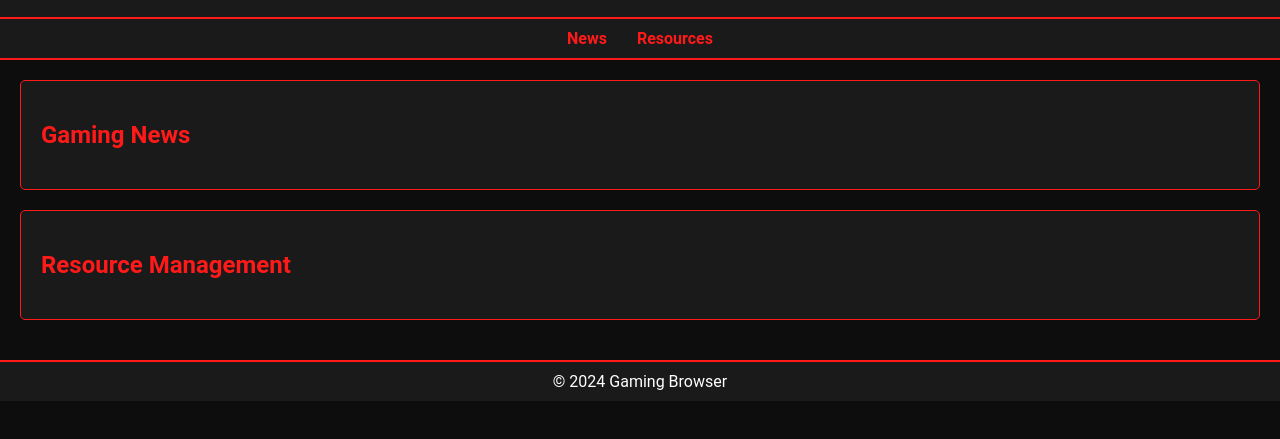
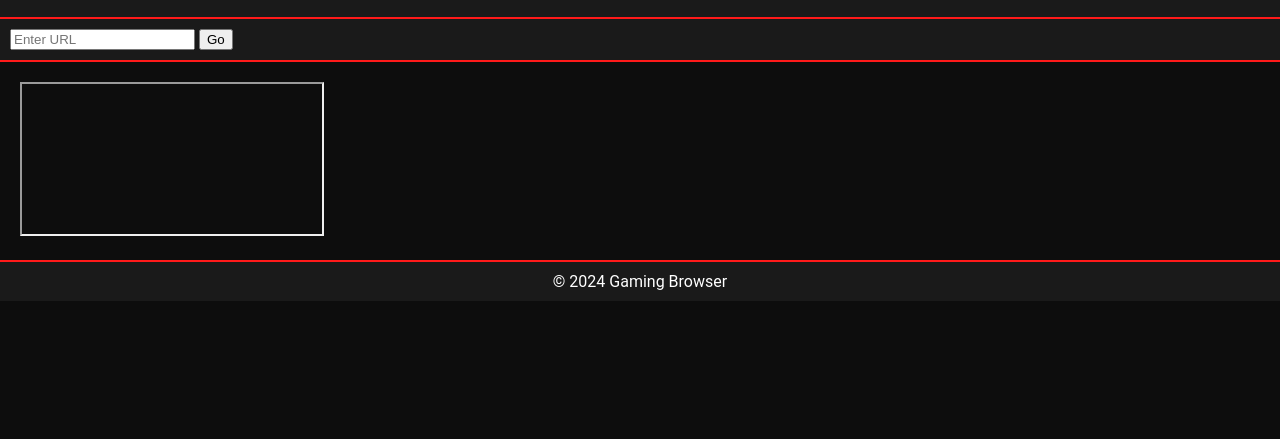
Before and after one commit to bro232232/gx, a plain HTML site: page index.html in a window 1280 px wide. Shown: the part 61-500 px from the top of the page. Drawn offline with Linux system fonts and the light colour scheme; no server answers.

Commit message:
Update index.html

```diff
--- a/index.html
+++ b/index.html
@@ -11,20 +11,11 @@
         <h1>Gaming Browser</h1>
     </header>
     <nav>
-        <ul>
-            <li><a href="#news">News</a></li>
-            <li><a href="#resources">Resources</a></li>
-        </ul>
+        <input type="text" id="url" placeholder="Enter URL">
+        <button onclick="loadPage()">Go</button>
     </nav>
     <main>
-        <section id="news">
-            <h2>Gaming News</h2>
-            <!-- News content here -->
-        </section>
-        <section id="resources">
-            <h2>Resource Management</h2>
-            <!-- Resource management tools here -->
-        </section>
+        <iframe id="browser-frame" src="about:blank"></iframe>
     </main>
     <footer>
         <p>© 2024 Gaming Browser</p>
```
